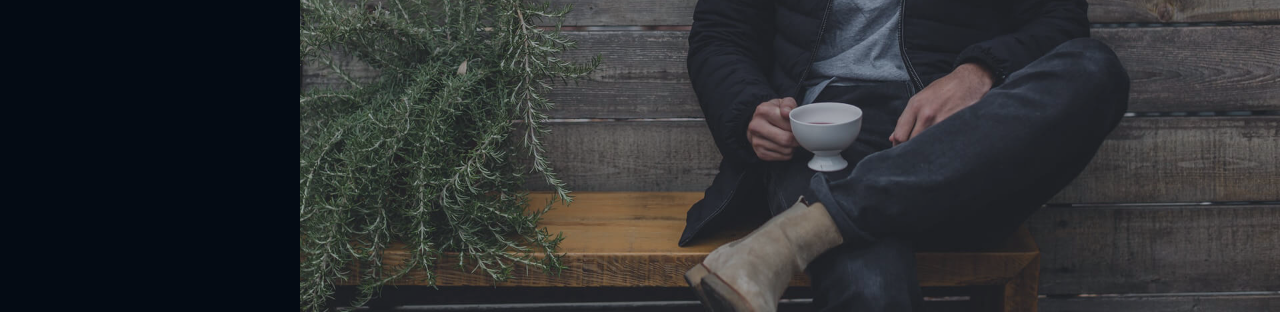
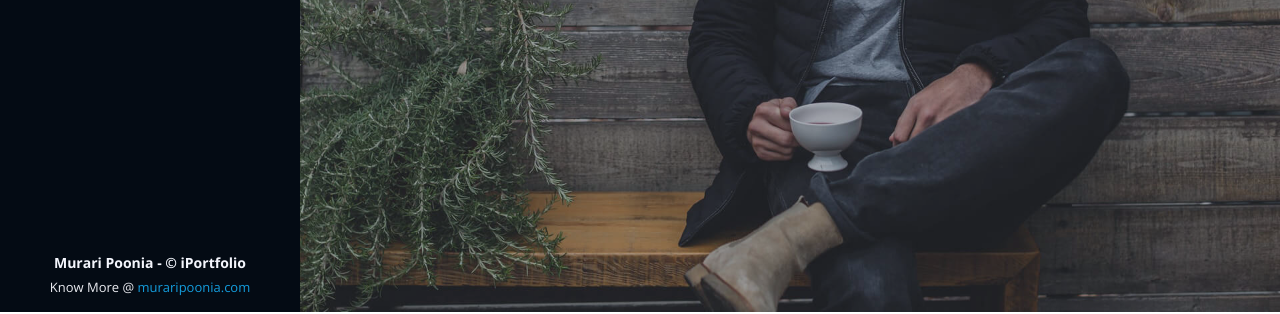
Before and after one commit to DearMurari/dearmurari.github.io, a plain HTML site: page index.html in a window 1280 px wide. Shown: the part 488-802 px from the top of the page. Drawn offline with nearby package versions, Linux system fonts and the light colour scheme.

Commit message:
Update index.html

```diff
--- a/index.html
+++ b/index.html
@@ -262,6 +262,18 @@
 
   </main><!-- End #main -->
 
+<!-- ======= Footer ======= -->
+  <footer id="footer">
+    <div class="container">
+      <div class="copyright">
+        <strong><span>Murari Poonia - © iPortfolio</span></strong>
+      </div>
+      <div class="credits">
+        Know More @ <a href="https://muraripoonia.com/">muraripoonia.com</a>
+      </div>
+    </div>
+  </footer>
+<!-- End  Footer -->
 
   <a href="#" class="back-to-top d-flex align-items-center justify-content-center"><i class="bi bi-arrow-up-short"></i></a>
 
```
